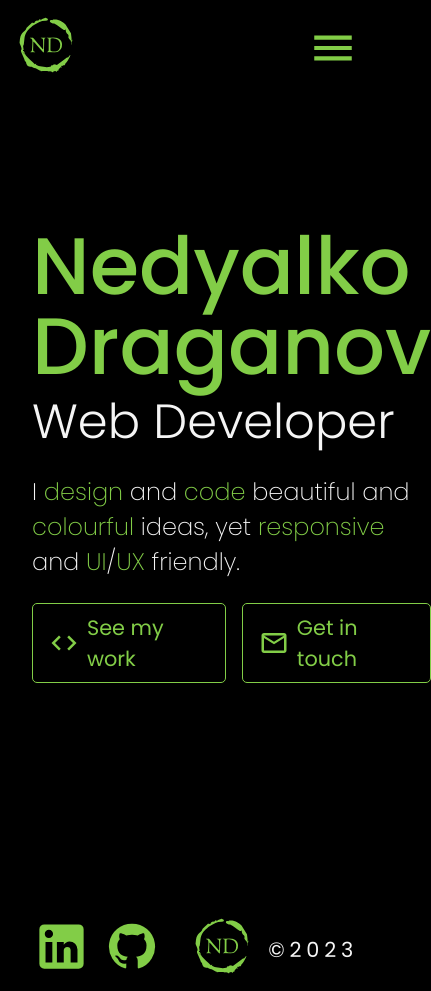
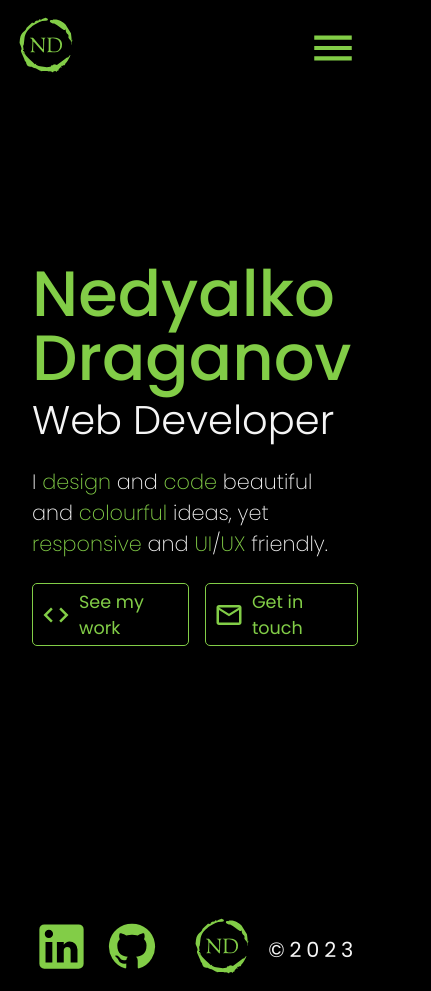
Before and after one commit to NDraganov/nedyalko-draganov, a Next.js app: page / in a window 390 px wide. Shown: the whole page, 431 px wide, since content can reach past the window. Built offline with nearby package versions, Linux system fonts and the light colour scheme.

Commit message:
Adjust media query for home components

```diff
--- a/components/home-page/home-links.module.css
+++ b/components/home-page/home-links.module.css
@@ -45,3 +45,10 @@
     -ms-transform: translateY(0%);
   }
 }
+
+@media screen and (max-width: 450px) {
+  .buttons a {
+    font-size: 1.1rem;
+    padding: 0.3rem 0.5rem;
+  }
+}
--- a/components/home-page/intro-description.module.css
+++ b/components/home-page/intro-description.module.css
@@ -27,8 +27,9 @@
   }
 }
 
-@media screen and (max-width: 768px) {
+@media screen and (max-width: 450px) {
   .description .text {
+    font-size: 1.3rem;
     padding: 1rem 0 0 0;
   }
 }
--- a/components/home-page/intro.module.css
+++ b/components/home-page/intro.module.css
@@ -47,3 +47,12 @@
     -ms-transform: translateX(100%);
   }
 }
+
+@media screen and (max-width: 450px) {
+  .intro .title {
+    font-size: 4rem;
+  }
+  .intro .occupation {
+    font-size: 2.5rem;
+  }
+}
--- a/pages/index.module.css
+++ b/pages/index.module.css
@@ -5,7 +5,7 @@
   margin: 5rem 5rem;
 }
 
-@media screen and (max-width: 768px) {
+@media screen and (max-width: 450px) {
   .home {
     margin: 2rem 2rem;
   }
```
